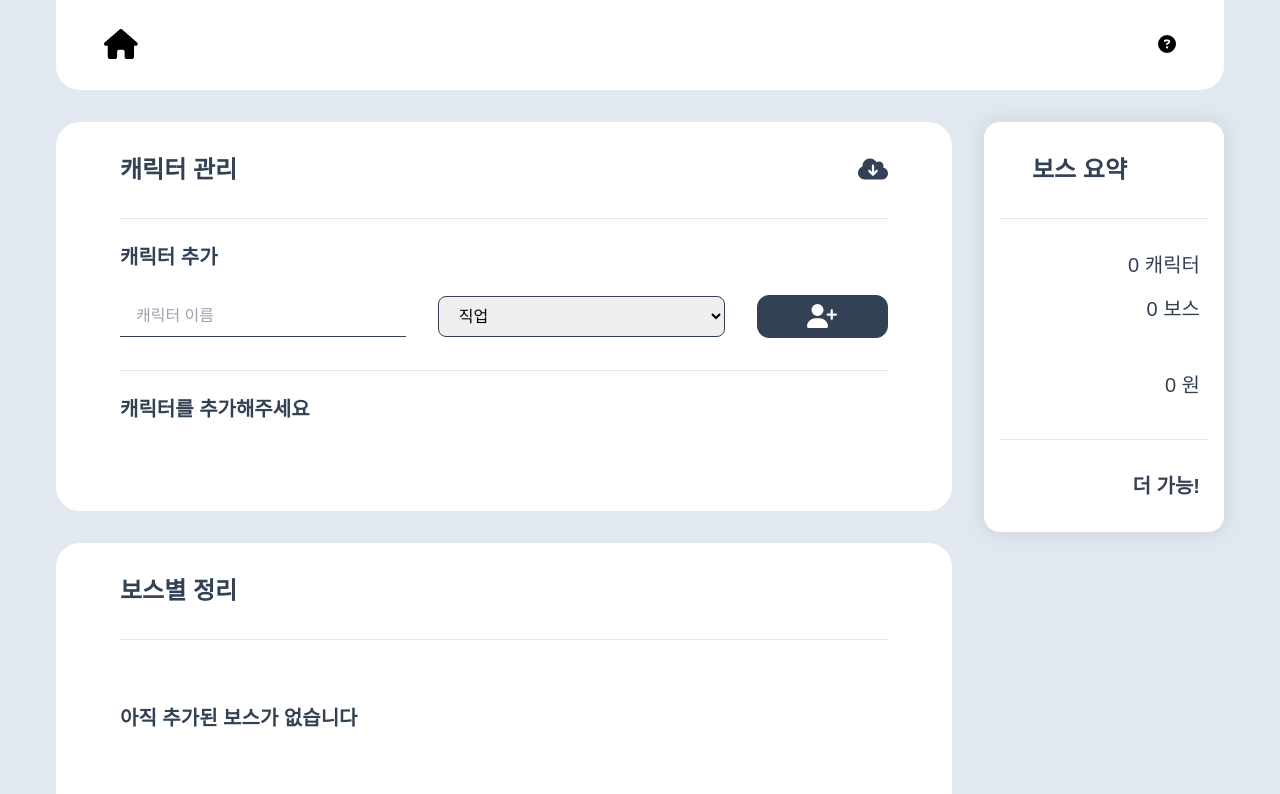
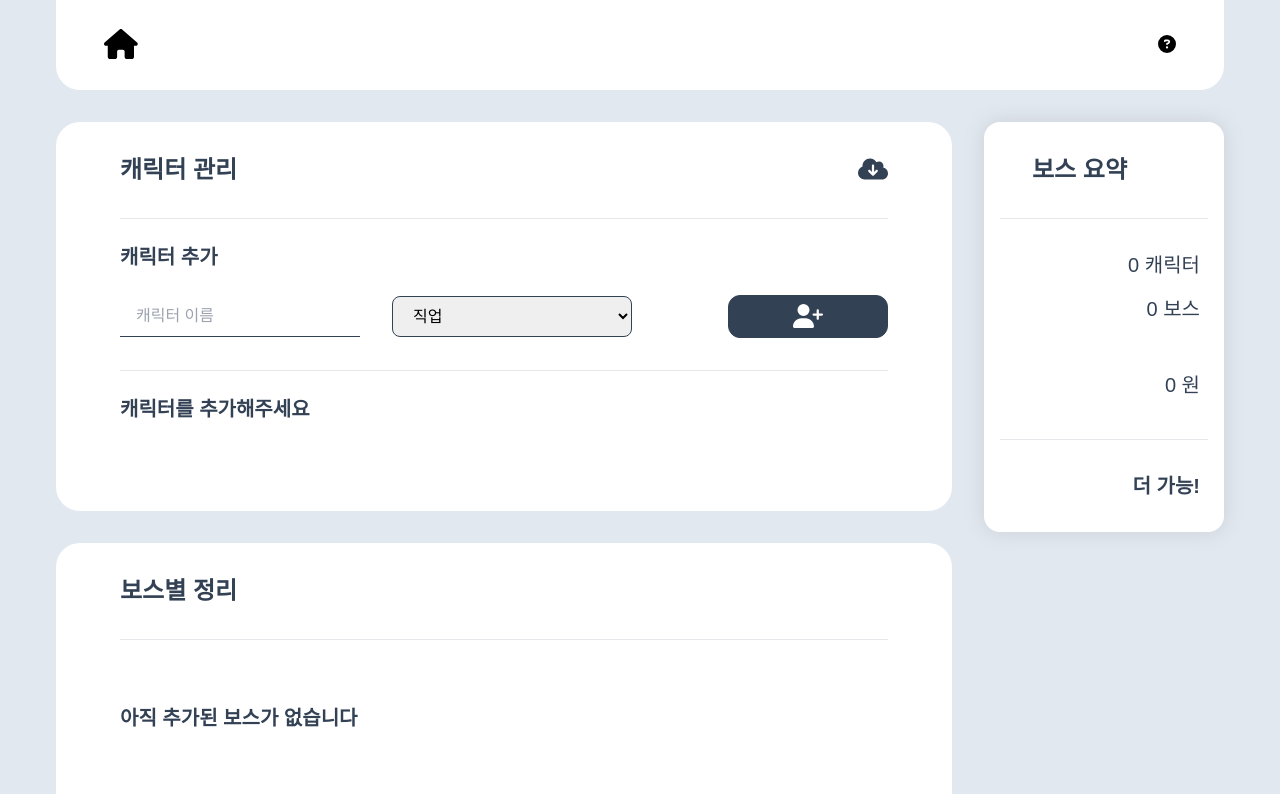
Before and after one commit to alskfl222/practice_svelte, a SvelteKit app: page / in a window 1280 px wide. Shown: the top 794 px of the page. Built offline with nearby package versions, Linux system fonts and the light colour scheme.

Commit message:
[ FIX ] : move bossInfo to store/boss, fix CharInput

```diff
--- a/src/lib/components/CharInput.svelte
+++ b/src/lib/components/CharInput.svelte
@@ -34,15 +34,15 @@
 <div class="px-4 pb-8 flex flex-col justify-between">
 	<Title type="s">캐릭터 추가</Title>
 	<div class="px-4 py-0 flex flex-col justify-between gap-8 md:flex-row md:items-center">
-		<div class="relative grow-[3] flex gap-2 md:gap-8">
+		<div class="relative grow-[3] flex justify-center gap-4 md:justify-start md:gap-8">
 			<input
 				bind:value={charName}
-				class="w-[100%] px-4 py-2 border-b border-slate-700"
+				class="w-[100%] max-w-[240px] px-4 py-2 border-b border-slate-700"
 				placeholder="캐릭터 이름"
 			/>
 			<select
 				bind:value={charClass}
-				class="w-[100%] px-4 py-2 border rounded-lg border-slate-700"
+				class="w-[100%] max-w-[240px] px-4 py-2 border rounded-lg border-slate-700"
 				required
 			>
 				<option value="" disabled selected hidden>직업</option>
@@ -51,6 +51,7 @@
 				{/each}
 			</select>
 		</div>
+		<div class='min-w-[160px] flex justify-center'>
 			{#if isValid()}
 				<Button on:click={addChar}>
 					<span slot="text"><i class="fa-solid fa-user-plus fa-xl" /></span>
@@ -66,3 +67,4 @@
 			{/if}
 		</div>
 	</div>
+</div>
--- a/src/lib/components/Summary.svelte
+++ b/src/lib/components/Summary.svelte
@@ -1,5 +1,6 @@
 <script lang="ts">
-	import { store, Count, Price, maxBossCount } from '$stores';
+	import { store, Count, Price } from '$stores';
+	import { maxBossCount } from '$stores/boss';
 	import Title from './common/Title.svelte';
 	$: charCount = $store.length;
 	$: countStatus =
--- a/src/lib/components/common/Button.svelte
+++ b/src/lib/components/common/Button.svelte
@@ -22,7 +22,7 @@
 		: 'w-full p-2 border border-slate-700 rounded-xl bg-white hover:bg-slate-300';
 </script>
 
-<div class="relative grow-[1]" on:mouseenter={onMouseEnter} on:mouseleave={onMouseLeave}>
+<div class="relative grow-[1] max-w-[200px]" on:mouseenter={onMouseEnter} on:mouseleave={onMouseLeave}>
 	<button class={buttonStyle} {disabled} on:click={onClick}>
 		<slot name="text" />
 	</button>
--- a/src/lib/components/common/Hbar.svelte
+++ b/src/lib/components/common/Hbar.svelte
@@ -1,5 +1,5 @@
 <script lang="ts">
-  export let color:string = 'slate-500';
+	export let color: string = 'slate-500';
 </script>
 
 <div class={`mx-8 border-b border-${color}`} />
--- a/src/lib/components/modals/BossSelect.svelte
+++ b/src/lib/components/modals/BossSelect.svelte
@@ -3,8 +3,8 @@
 	import Dropdown from '../common/Dropdown.svelte';
 	import Title from '../common/Title.svelte';
 	import Hbar from '../common/Hbar.svelte';
-	import { store, charIndex, bossInfo } from '$stores';
-	import { selectBoss } from '$stores/boss';
+	import { store, charIndex } from '$stores';
+	import { bossInfo, selectBoss } from '$stores/boss';
 	import type { BossType, BossDCType, HeadcountType, RequiredType } from '$types';
 	import { searchBossIndex, sortByBoss, sortByDC } from '$utils';
 
--- a/src/stores/boss.ts
+++ b/src/stores/boss.ts
@@ -1,5 +1,7 @@
 import { writable } from 'svelte/store';
-import type { SelectBossType } from '../types';
+import type { BossDCType, SelectBossType } from '../types';
+
+export const maxBossCount = 180;
 
 export const selectBoss = writable<SelectBossType>({
 	bossName: '',
@@ -7,3 +9,55 @@ export const selectBoss = writable<SelectBossType>({
 	headcount: 1,
 	required: false
 });
+
+export const bossInfo: {
+	[key in string]: {
+		image: string;
+		dc: BossDCType;
+	};
+} = {
+	a: {
+		image: '/images/boss/a.jpeg',
+		dc: {
+			EASY: 100,
+			NORMAL: 200,
+			HARD: 300
+		}
+	},
+	b: {
+		image: '/images/boss/b.jpeg',
+		dc: {
+			NORMAL: 250,
+			CHAOS: 400
+		}
+	},
+	c: {
+		image: '/images/boss/c.jpeg',
+		dc: {
+			NORMAL: 320,
+			HARD: 450
+		}
+	},
+	d: {
+		image: '/images/boss/a.jpeg',
+		dc: {
+			EASY: 110,
+			NORMAL: 220,
+			HARD: 330
+		}
+	},
+	e: {
+		image: '/images/boss/b.jpeg',
+		dc: {
+			NORMAL: 270,
+			CHAOS: 440
+		}
+	},
+	f: {
+		image: '/images/boss/c.jpeg',
+		dc: {
+			NORMAL: 360,
+			HARD: 490
+		}
+	}
+};
--- a/src/stores/index.ts
+++ b/src/stores/index.ts
@@ -1,8 +1,6 @@
 import { writable, derived } from 'svelte/store';
 import { getBossReport, getTotalBossCount, getBossPrice } from '../utils';
-import type { BossDCType, CharBossType } from '../types';
-
-export const maxBossCount = 180;
+import type { CharBossType } from '../types';
 
 export const charIndex = writable<number | undefined>(undefined);
 export const counterIndex = writable<number | undefined>(undefined);
@@ -10,58 +8,6 @@ export const store = writable<CharBossType[]>([]);
 export const Report = derived(store, getBossReport)
 export const Count = derived(Report, getTotalBossCount)
 export const Price = derived(Report, getBossPrice)
-
-export const bossInfo: {
-	[key in string]: {
-		image: string;
-		dc: BossDCType;
-	};
-} = {
-	a: {
-		image: '/images/boss/a.jpeg',
-		dc: {
-			EASY: 100,
-			NORMAL: 200,
-			HARD: 300
-		}
-	},
-	b: {
-		image: '/images/boss/b.jpeg',
-		dc: {
-			NORMAL: 250,
-			CHAOS: 400
-		}
-	},
-	c: {
-		image: '/images/boss/c.jpeg',
-		dc: {
-			NORMAL: 320,
-			HARD: 450
-		}
-	},
-	d: {
-		image: '/images/boss/a.jpeg',
-		dc: {
-			EASY: 110,
-			NORMAL: 220,
-			HARD: 330
-		}
-	},
-	e: {
-		image: '/images/boss/b.jpeg',
-		dc: {
-			NORMAL: 270,
-			CHAOS: 440
-		}
-	},
-	f: {
-		image: '/images/boss/c.jpeg',
-		dc: {
-			NORMAL: 360,
-			HARD: 490
-		}
-	}
-};
 
 export const classInfo: {
 	[key in string] : {
--- a/src/types/index.ts
+++ b/src/types/index.ts
@@ -1,4 +1,5 @@
-import type { bossInfo, classInfo } from '../stores';
+import type { classInfo } from '$stores';
+import type { bossInfo } from '$stores/boss';
 
 export type CharNameType = string;
 export type ClassNameType = keyof typeof classInfo;
--- a/src/utils/index.ts
+++ b/src/utils/index.ts
@@ -1,4 +1,4 @@
-import { maxBossCount, bossInfo } from '../stores';
+import { maxBossCount, bossInfo } from '$stores/boss';
 import type {
 	CharBossType,
 	BossType,
@@ -7,7 +7,8 @@ import type {
 	CharType,
 	BossDCType,
 	BossReportDCType,
-	SortReportType
+	SortReportType,
+	HeadcountType
 } from '../types';
 
 export const searchBossIndex = (arr: BossType[], name: keyof typeof bossInfo) => {
@@ -23,7 +24,12 @@ export const getBossReport = (data: CharBossType[]) => {
 			const row: CharType = { name: char.name, class: char.class, dc: boss.dc };
 			boss.dc.forEach((item) => {
 				const [dc, headcount, required] = item;
-				const charDC: BossReportDCType = [char.name, char.class, headcount, required];
+				const charDC: BossReportDCType = [
+					char.name,
+					char.class,
+					headcount as HeadcountType,
+					required
+				];
 				if (!obj[boss.name]) {
 					obj[boss.name] = { chars: [row], dc: { [dc]: [charDC] } };
 				} else {
```
Also changed, not shown: src/lib/components/BossCounter.svelte (+8 -3 lines). Lines whose indentation alone changed are shown as unchanged.
